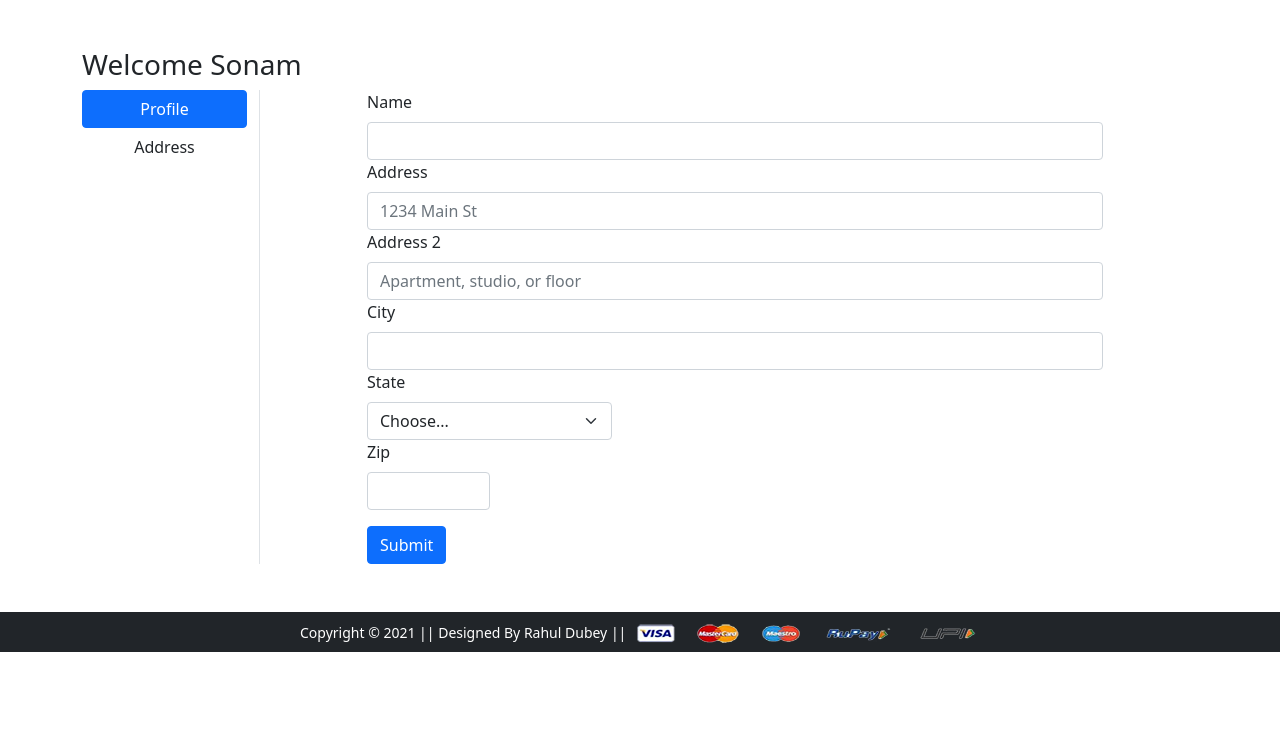
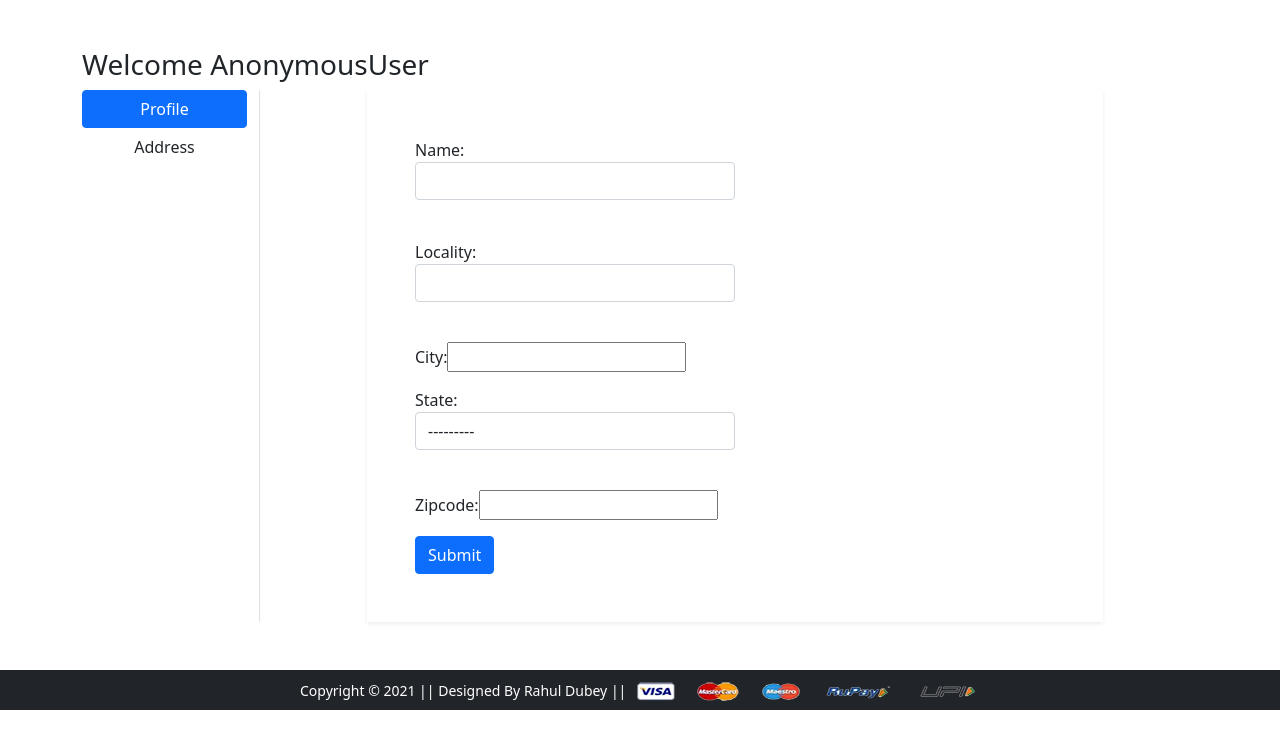
Before and after one commit to rahuldubey99/ShoppinglyX, a Django app: page /profile/ in a window 1280 px wide. Shown: the part 56-800 px from the top of the page. Run offline with Django 3.2, Linux system fonts and the light colour scheme; some libraries are stand-ins or nearby versions.

Commit message:
profile and address

```diff
--- a/app/forms.py
+++ b/app/forms.py
@@ -2,8 +2,9 @@ from django import forms
 from django.contrib.auth import password_validation
 from django.contrib.auth.forms import UserCreationForm, AuthenticationForm, UsernameField, PasswordChangeForm, PasswordResetForm, SetPasswordForm
 from django.contrib.auth.models import User
-from django.forms import fields
+from django.forms import fields, widgets
 from django.utils.translation import gettext,gettext_lazy as _
+from .models import Customer
 
 class CustomerRegistrationsForm(UserCreationForm):
     password1 = forms.CharField(label="Password", widget=forms.PasswordInput(attrs={'class': 'form-control'}))
@@ -29,3 +30,8 @@ class MyPasswordResetForm(PasswordResetForm):
 class MySetPasswordForm(SetPasswordForm):
     new_password1 = forms.CharField(label=_('New Password'),strip=False,widget = forms.PasswordInput(attrs={'autocomplete':'new-password','class':'form-control'}),help_text=password_validation.password_validators_help_text_html())
     new_password2 = forms.CharField(label=_("Confirm New Password"),strip=False,widget = forms.PasswordInput(attrs={'autocomplete':'new-password','class':'form-control'}))
+class CustomerProfileForm(forms.ModelForm):
+    class Meta:
+        model = Customer
+        fields = ['name', 'locality','city','state','zipcode']
+        widgets = {'name':forms.TextInput(attrs={'class':'form-control'}),'locality':forms.TextInput(attrs={'class':'form-control'}),'location':forms.TextInput(attrs={'class':'form-control'}),'state':forms.Select(attrs={'class':'form-control'}),'zip':forms.NumberInput(attrs={'class':'form-control'})}
--- a/app/models.py
+++ b/app/models.py
@@ -10,6 +10,7 @@ STATE_CHOICES = (
     ('Chattishgarh','Chattishgarh'),
     ('Uttar Pradesh','Uttar Pradesh'),
     ('Best Bengal','Best Bengal'),
+    ('Delhi','Delhi'),
 
 )
 class Customer(models.Model):
--- a/app/templates/app/base.html
+++ b/app/templates/app/base.html
@@ -61,7 +61,7 @@
           {% if request.user.is_authenticated %}
            <li class="nav-item dropdown mx-2">
               <a class="nav-link dropdown-toggle text-white" href="#" id="profileDropdown" role="button" data-bs-toggle="dropdown" aria-expanded="false">
-
+                {{request.user.username|capfirst}}
               </a>
 
               <ul class="dropdown-menu" aria-labelledby="profileDropdown">
--- a/app/templates/app/profile.html
+++ b/app/templates/app/profile.html
@@ -4,47 +4,32 @@
 {% block main-content %}
 <div class="container my-5">
  <div class="row">
-  <h3>Welcome Sonam</h3>
+  <h3>Welcome <span class="text-capitalize">{{request.user}}</span></h3>
   <div class="col-sm-2 border-end">
    <ul class="list-unstyled">
-    <li class="d-grid"><a href="{% url 'profile' %}" class="btn btn-primary">Profile</a></li>
+    <li class="d-grid"><a href="{% url 'profile' %}" class="btn {{active}}">Profile</a></li>
     <li class="d-grid"><a href="{% url 'address' %}" class="btn">Address</a></li>
    </ul>
   </div>
   <div class="col-sm-8 offset-sm-1">
-   <form action="" method="post">
+        <form action="" method="post" novalidate class="shadow-sm p-5">
                     {% csrf_token %}
-    <div class="col-12">
-      <label for="inputName" class="form-label">Name</label>
-      <input type="text" class="form-control" id="inputEmail">
+                    {% for fm in form %}
+                        <div class="form-group col-lg-6 mb-3">
+                            {{fm.label_tag}}{{fm}} <small class="text-danger">{{fm.errors|striptags}}</small><br>
                         </div>
-    <div class="col-12">
-      <label for="inputAddress" class="form-label">Address</label>
-      <input type="text" class="form-control" id="inputAddress" placeholder="1234 Main St">
-    </div>
-    <div class="col-12">
-      <label for="inputAddress2" class="form-label">Address 2</label>
-      <input type="text" class="form-control" id="inputAddress2" placeholder="Apartment, studio, or floor">
-    </div>
-    <div class="col-12">
-      <label for="inputCity" class="form-label">City</label>
-      <input type="text" class="form-control" id="inputCity">
-    </div>
-    <div class="col-md-4">
-      <label for="inputState" class="form-label">State</label>
-      <select id="inputState" class="form-select">
-        <option selected>Choose...</option>
-        <option>...</option>
-      </select>
-    </div>
-    <div class="col-md-2">
-      <label for="inputZip" class="form-label">Zip</label>
-      <input type="text" class="form-control" id="inputZip">
-    </div>
+                    {% endfor %}
                     <div class="col-12 mt-3">
                       <button type="submit" class="btn btn-primary">Submit</button>
                     </div>
+
                 </form>
+                {% if messages %}
+                  {% for message in messages %}
+                    <p {% if message.tags %} class="alert alert-{{message.tags}} mb-5" {% endif %}>{{message}}</p>
+                  {% endfor %}
+                {% endif %}
+
   </div>
  </div>
 </div>
--- a/app/urls.py
+++ b/app/urls.py
@@ -11,7 +11,7 @@ urlpatterns = [
     path('product-detail/<int:pk>', views.ProductDetailView.as_view(),name='product-detail'),
     path('cart/', views.add_to_cart, name='add-to-cart'),
     path('buy/', views.buy_now, name='buy-now'),
-    path('profile/', views.profile, name='profile'),
+    path('profile/', views.ProfileView.as_view(), name='profile'),
     path('address/', views.address, name='address'),
     path('orders/', views.orders, name='orders'),
     path('mobile/', views.mobile, name='mobile'),
@@ -24,7 +24,7 @@ urlpatterns = [
     path('password-reset/',auth_views.PasswordResetView.as_view(template_name="app/password_reset.html",form_class=MyPasswordResetForm), name='password_reset'),
     path('password-reset/done/',auth_views.PasswordResetDoneView.as_view(template_name="app/password_reset_done.html"), name='password_reset_done'),
     path('password-reset-confirm/<uidb64>/<token>/',auth_views.PasswordResetConfirmView.as_view(template_name="app/password_reset_confirm.html",form_class=MySetPasswordForm), name='password_reset_confirm'),
-       path('password-reset-complete/',auth_views.PasswordResetCompleteView.as_view(template_name="app/password_reset_complete.html"),name='password_reset_complete'),
+    path('password-reset-complete/',auth_views.PasswordResetCompleteView.as_view(template_name="app/password_reset_complete.html"),name='password_reset_complete'),
     path('registration/', views.CustomerRegistrationView.as_view(), name='customerregistration'),
     path('checkout/', views.checkout, name='checkout'),
 ] + static(settings.MEDIA_URL, document_root=settings.MEDIA_ROOT)
--- a/app/views.py
+++ b/app/views.py
@@ -1,19 +1,17 @@
 from django.shortcuts import render
 from django.views import View
 from .models import Customer, Product, Cart, OrderPlaced
-from .forms import CustomerRegistrationsForm
+from .forms import CustomerRegistrationsForm, CustomerProfileForm
 from django.contrib import messages
 
-# def home(request):
-#  return render(request, 'app/home.html')
+
 class ProductView(View):
     def get(self, request):
         topwears = Product.objects.filter(category = 'TW')
         bottomwears = Product.objects.filter(category = 'BW')
         mobiles = Product.objects.filter(category = 'M')
         return render(request, 'app/home.html', {'topwears':topwears, 'bottomwears':bottomwears,'mobiles':mobiles})
-# def product_detail(request):
-#  return render(request, 'app/productdetail.html')
+
 class ProductDetailView(View):
     def get(self, request, pk):
         product = Product.objects.get(pk=pk)
@@ -25,11 +23,9 @@ def add_to_cart(request):
 def buy_now(request):
  return render(request, 'app/buynow.html')
 
-def profile(request):
- return render(request, 'app/profile.html')
-
 def address(request):
- return render(request, 'app/address.html')
+ add = Customer.objects.filter(user=request.user)
+ return render(request, 'app/address.html',{'add':add,'active':'btn-primary'})
 
 def orders(request):
  return render(request, 'app/orders.html')
@@ -60,3 +56,23 @@ class CustomerRegistrationView(View):
 
 def checkout(request):
  return render(request, 'app/checkout.html')
+
+class ProfileView(View):
+    def get(self, request):
+        form = CustomerProfileForm()
+        return render(request, 'app/profile.html',{'form': form,'active':'btn-primary'})
+
+    def post(self, request):
+        form = CustomerProfileForm(request.POST)
+        if form.is_valid():
+            usr = request.user
+            name = form.cleaned_data['name']
+            locality = form.cleaned_data['locality']
+            city = form.cleaned_data['city']
+            state = form.cleaned_data['state']
+            zipcode = form.cleaned_data['zipcode']
+            reg = Customer(user=usr,name=name, locality=locality,city=city, state=state, zipcode=zipcode)
+            reg.save()
+            form = CustomerProfileForm()
+            messages.success(request,'Congratulations !! Profile Updated Successfully')
+        return render(request, 'app/profile.html', {'form': form,'active':'btn-primary'})
```
Also changed, not shown: app/templates/app/address.html (+12 -17 lines), db.sqlite3. Lines whose indentation alone changed are shown as unchanged.
